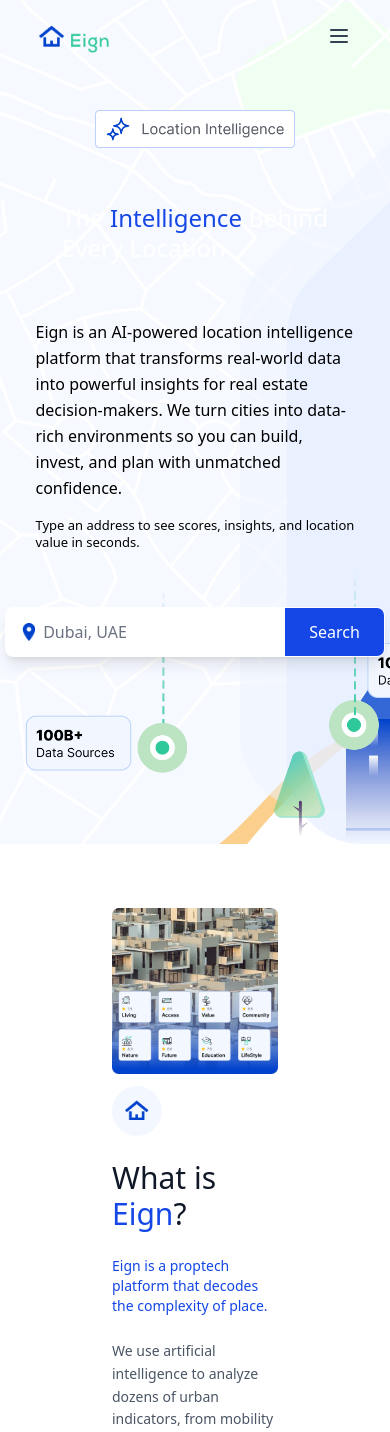
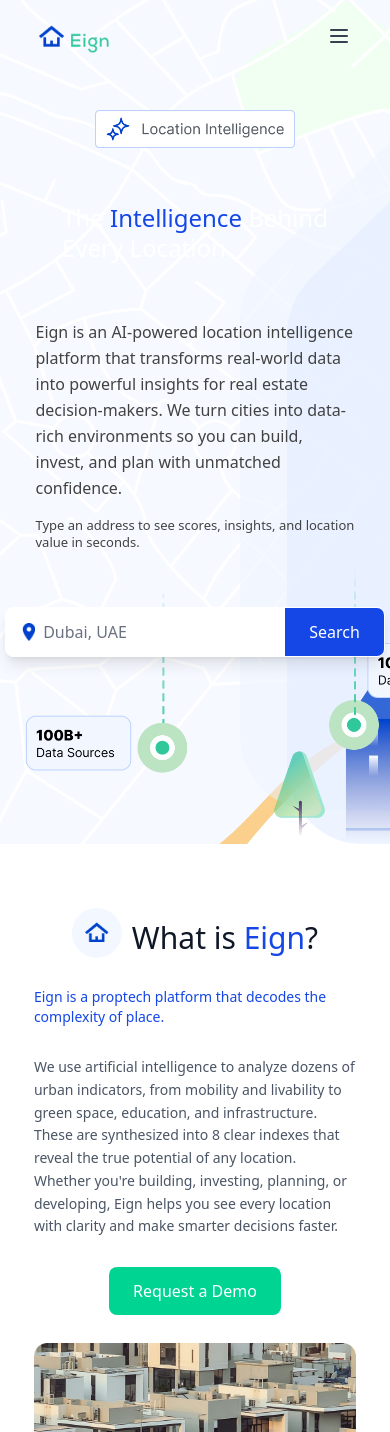
Before and after one commit to keyup-lo/eign-frontend, a Next.js app: page / in a window 390 px wide. Shown: the top 1432 px of the page. Built offline with nearby package versions, Linux system fonts and the light colour scheme.

Commit message:
rework of about section on homepage

```diff
--- a/src/components/Homepage/AboutSection.tsx
+++ b/src/components/Homepage/AboutSection.tsx
@@ -2,13 +2,14 @@
 import Link from 'next/link'
 import AboutButton from './AboutSection/AboutButton'
 import HouseSVG from './AboutSection/House'
+import '../styles/homepage/about-section.css';
 
 export default function AboutSection() {
     return (
       <div className="bg-white py-16 px-4 sm:px-6 lg:px-8">
         {/* What is Eign Section */}
-        <div className="max-w-7xl mx-24">
-          <div className="grid grid-cols-1 lg:grid-cols-2 gap-3 items-center mb-24">
+        <div className="wie max-w-7xl mx-24">
+          <div className="about-top grid grid-cols-1 lg:grid-cols-2 gap-3 items-center mb-24">
             {/* Left Side - Image with overlays */}
             <div className="relative">
               <Image
@@ -21,8 +22,9 @@
             </div>
 
             {/* Right Side - Content */}
-            <div className="space-y-6">
+            <div className="wie-content space-y-6">
               {/* Icon */}
+              <div className='icon-title'>
                 <Image
                   src="/images/homepage/wie_home.png"
                   alt="Company Logo"
@@ -35,6 +37,7 @@
                 <h2 className="text-3xl font-normal text-gray-900">
                   What is <span className="text-blue-700">Eign</span>?
                 </h2>
+              </div>
 
               {/* Description */}
               <p className="text-blue-700 font-medium text-sm">
--- a/src/components/Homepage/HeroSection.tsx
+++ b/src/components/Homepage/HeroSection.tsx
@@ -1,7 +1,7 @@
 "use client"
 import { useState } from 'react'
 import Image from 'next/image'
-import '../styles/homepage/herosection.css';
+import '../styles/homepage/hero-section.css';
 
 export default function HeroSection() {
   const [searchLocation, setSearchLocation] = useState('Dubai, UAE')
--- /dev/null
+++ b/src/components/styles/homepage/about-section.css
@@ -0,0 +1,36 @@
+.icon-title > h2{
+    margin-top: 5%
+}
+
+@media (max-width: 768px){
+    .wie{
+        margin: 0 5%;
+    }
+
+    .wie-content{
+        margin-bottom: 5%;
+        display: flex;
+        flex-direction: column;
+        align-items: center;
+        justify-content: center;
+        gap: 5px;
+    }
+
+    .about-top{
+        display: flex;
+        flex-direction: column-reverse;
+        align-items: center;
+        justify-content: center;
+    }
+
+    .icon-title{
+        display: flex;
+        justify-content: center;
+        gap: 10px;
+    }
+
+    .center-link{
+        align-self: center;
+
+    }
+}
--- a/src/components/styles/homepage/herosection.css
+++ b/src/components/styles/homepage/hero-section.css
@@ -9,7 +9,7 @@
 
     .hero-text{
         font-size: medium;
-        color: black;
+        color: #424242;
     }
 
     .under-text{
@@ -18,7 +18,7 @@
 
     .over-text{
         display: block;
-        color: black;
+        color: #424242;
         font-size: small;
         margin-top: 5%;
     }
```
Lines whose indentation alone changed are shown as unchanged.
